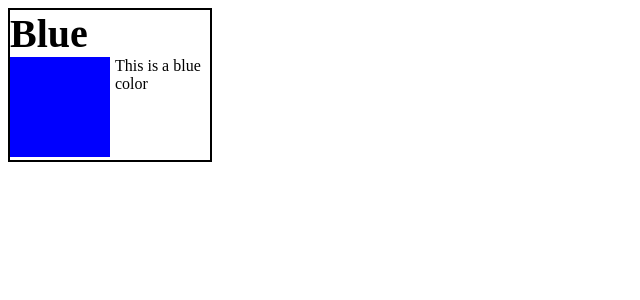
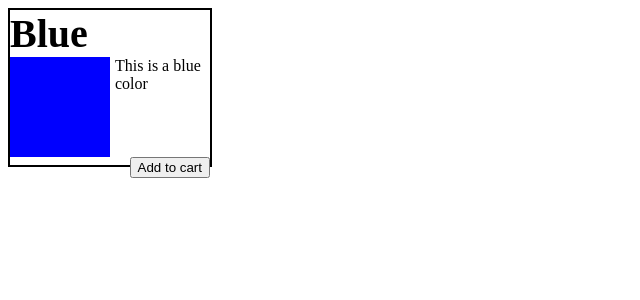
Before and after one commit to MKindberg/EITF05, a PHP site: page /item.html in a window 1280 px wide. Shown: the top 300 px of the page, without its empty margins (0-640 px from the left). Run offline with PHP 8.4, Linux system fonts and the light colour scheme.

Commit message:
slight changes to item template

```diff
--- a/item.css
+++ b/item.css
@@ -1,5 +1,5 @@
 #item{
-  height: 150px;
+  height: 155px;
   width: 200px;
   border: 2px solid black;
 }
@@ -23,3 +23,7 @@
   height: 100px;
   width: 95px;
 }
+
+#item button{
+  float:right;
+}
--- a/item.html
+++ b/item.html
@@ -10,6 +10,7 @@
 <h2 id="title">Blue</h2>
 <div id=color></div>
 <p id=description> This is a blue color</p>
+<button>Add to cart</button>
 
 </div>
 
```
